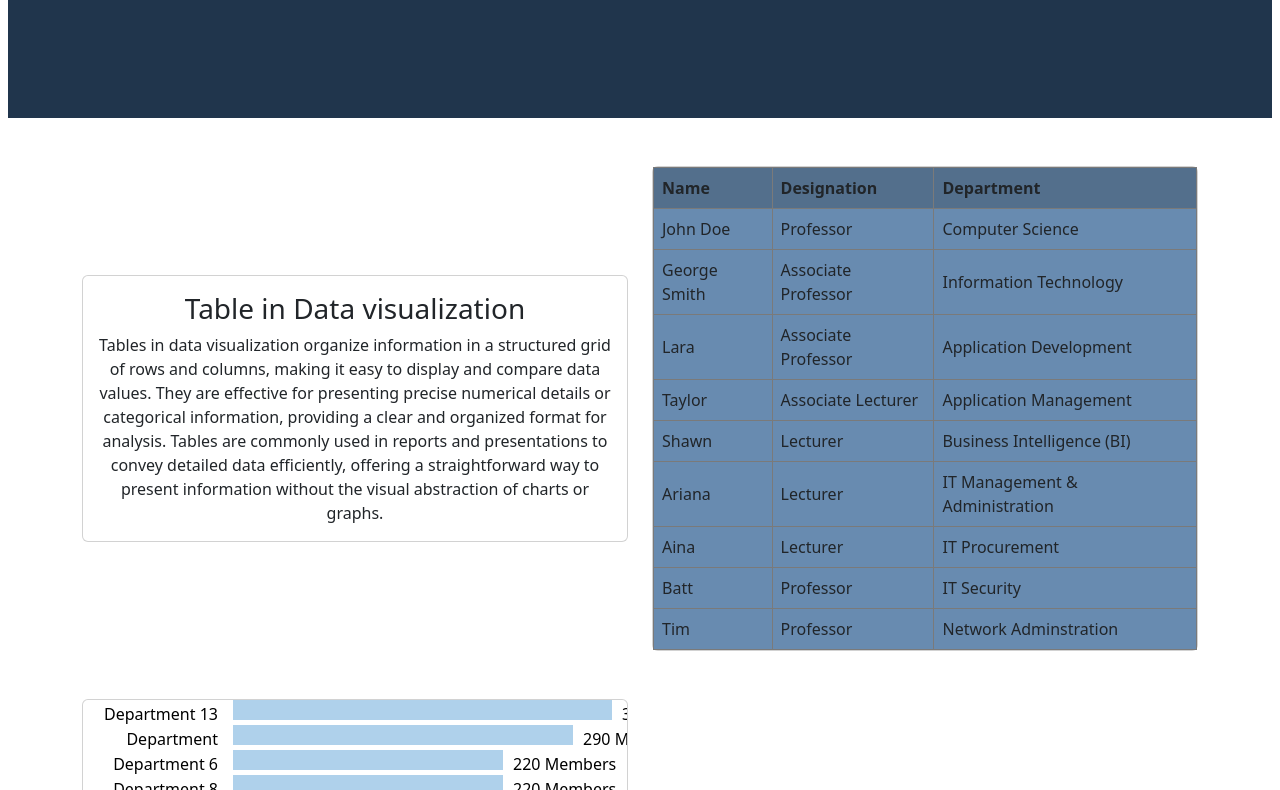
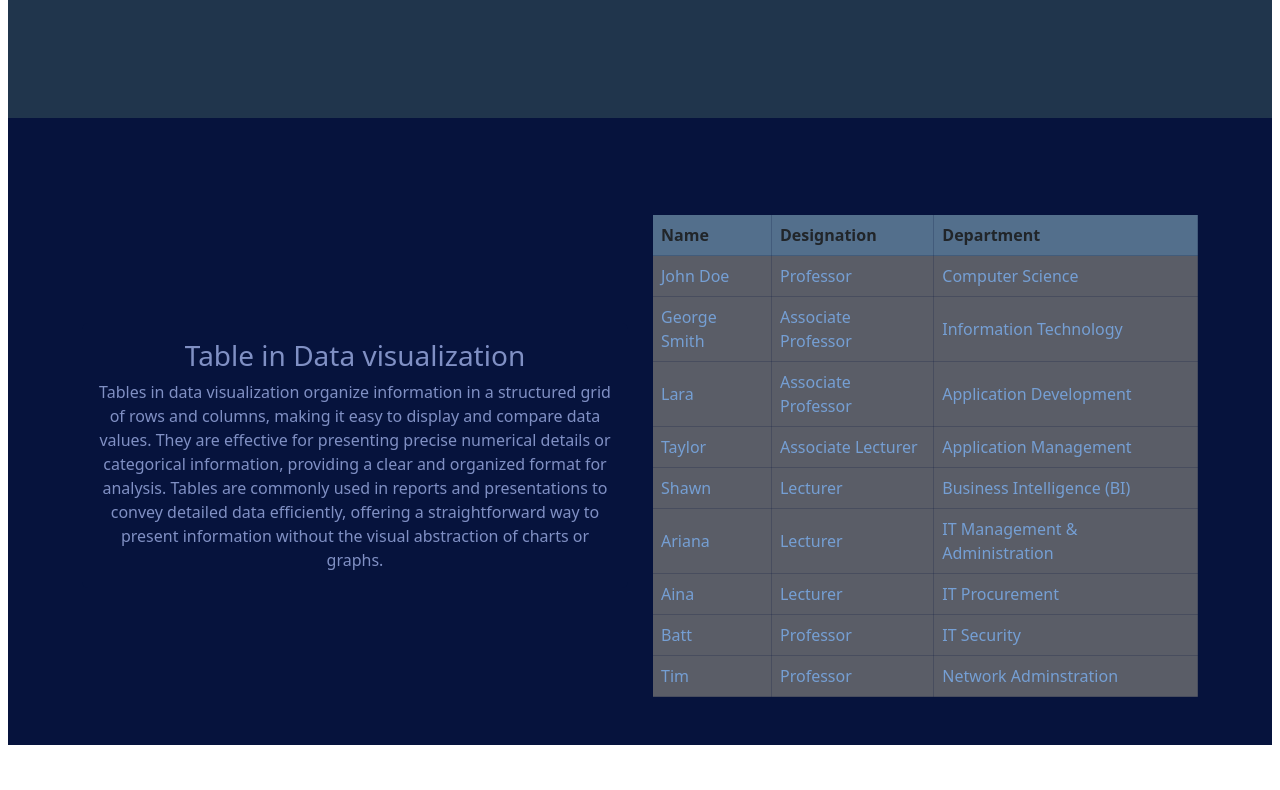
Before and after one commit to almashayatjaved/Data-Visualization, a Svelte app: page / in a window 1280 px wide. Shown: the part 570-1360 px from the top of the page. Built offline with nearby package versions, Linux system fonts and the light colour scheme.

Commit message:
design changes

```diff
--- a/src/components/table.svelte
+++ b/src/components/table.svelte
@@ -65,13 +65,15 @@
 <style>
   /* Add your styling here */
   table {
-    border-collapse: collapse;
+    /* border-collapse: collapse; */
     width: 100%;
+    border: none;
+    --bs-card-bg:none
   }
 
   th,
   td {
-    border: 1px solid #7a7a7a;
+    border: 1px solid #06133d36;
     padding: 8px;
     text-align: left;
   }
@@ -80,6 +82,7 @@
     background-color: #536f8c;
   }
   tbody {
-    background-color: #688bb0;
+    background-color: #5a5d67;
+    color: #759fd4;
   }
 </style>
--- a/src/svg.svelte
+++ b/src/svg.svelte
@@ -61,7 +61,7 @@
       </p>
     </div>
   </div>
-  <div>
+  <div class="background p-5">
     <TableComponent/>
   </div>
   <div>
@@ -154,4 +154,7 @@
   .contact-info {
     margin-top: 10px; /* Add margin at the top of the contact info */
   }
+  .background {
+    background-color: #06133d;
+  }
 </style>
--- a/src/wholeComp/Table.svelte
+++ b/src/wholeComp/Table.svelte
@@ -2,16 +2,17 @@
   import Table from "../components/table.svelte";
 
   let description;
+  let textColor = "#7886b2"
 
   description =
     "Tables in data visualization organize information in a structured grid of rows and columns, making it easy to display and compare data values. They are effective for presenting precise numerical details or categorical information, providing a clear and organized format for analysis. Tables are commonly used in reports and presentations to convey detailed data efficiently, offering a straightforward way to present information without the visual abstraction of charts or graphs.";
 </script>
 
 <main class="container mt-5">
-  <div class="row d-flex flex-row justify-content-center align-items-center">
+  <div class="row d-flex flex-row  justify-content-center align-items-center">
     <!-- Left section for description -->
-    <div class="col-md-6">
-      <div class="card">
+    <div class="col-md-6 ">
+      <div class="card background border-0 textColor">
         <div class="card-body">
           <h3 class="card-title">Table in Data visualization</h3>
           <p class="card-text">{description}</p>
@@ -21,7 +22,7 @@
 
     <!-- Right section for image -->
     <div class="col-md-6">
-      <div class="card">
+      <div class="rounded-2">
         <!-- svelte-ignore a11y-img-redundant-alt -->
         <!-- <img src="/images/table.png" class="card-img-top" alt="Image" /> -->
         <Table />
@@ -31,4 +32,10 @@
 </main>
 
 <style>
+  .background {
+    background-color: #06133d;
+  }
+  .textColor{
+    color:#8090c4
+  }
 </style>
```
Also changed, not shown: src/wholeComp/read.txt.
